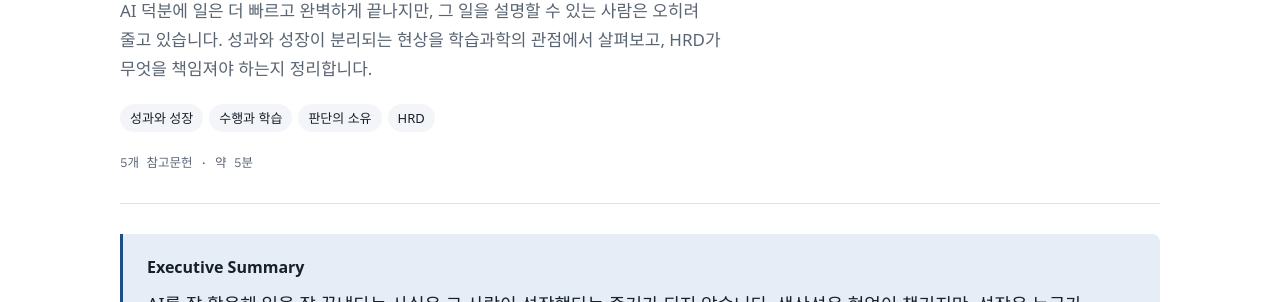
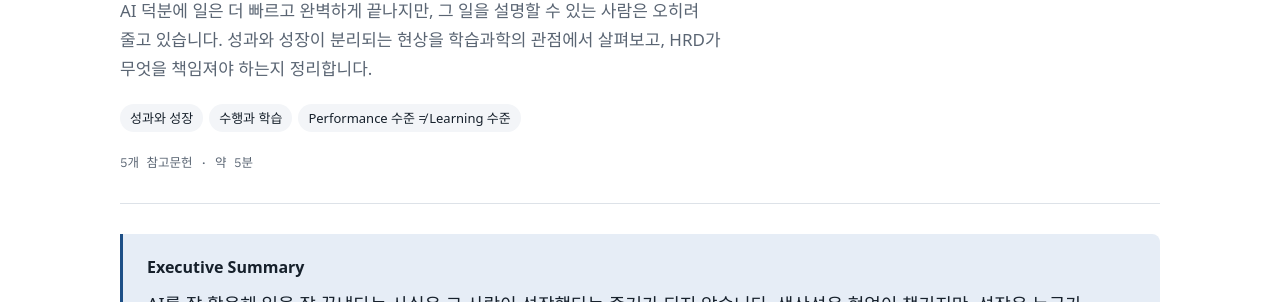
Before and after one commit to drsprolab/drsprolab.github.io, a Jekyll site: the page built from _insights/2026-10-02-explain.md, in a window 1280 px wide and 900 px high. Shown: the part 270-572 px from the top of the window. Built offline with Jekyll 4.4.1, drawn with Linux system fonts in a browser that asks for light colours; some web fonts are replaced.

Commit message:
Update report insight keywords with performance learning distinction

```diff
--- a/_insights/2026-10-02-explain.md
+++ b/_insights/2026-10-02-explain.md
@@ -6,7 +6,7 @@ summary: "AI 덕분에 일은 더 빠르고 완벽하게 끝나지만, 그 일
 description: "2026년 10월 2일 Daily Insight. 수행과 학습의 구분, 설명 깊이의 착각, 생성형 AI와 메타인지적 게으름, 자동화 편향 연구를 바탕으로 AI 시대 HRD가 성장을 책임지는 방법을 다룹니다."
 source_count: 5
 reading_minutes: 5
-topics: [성과와 성장, 수행과 학습, 판단의 소유, HRD]
+topics: [성과와 성장, 수행과 학습, "Performance 수준 ≠ Learning 수준"]
 ---
 
 <div class="daily-takeaway" markdown="1">
```
